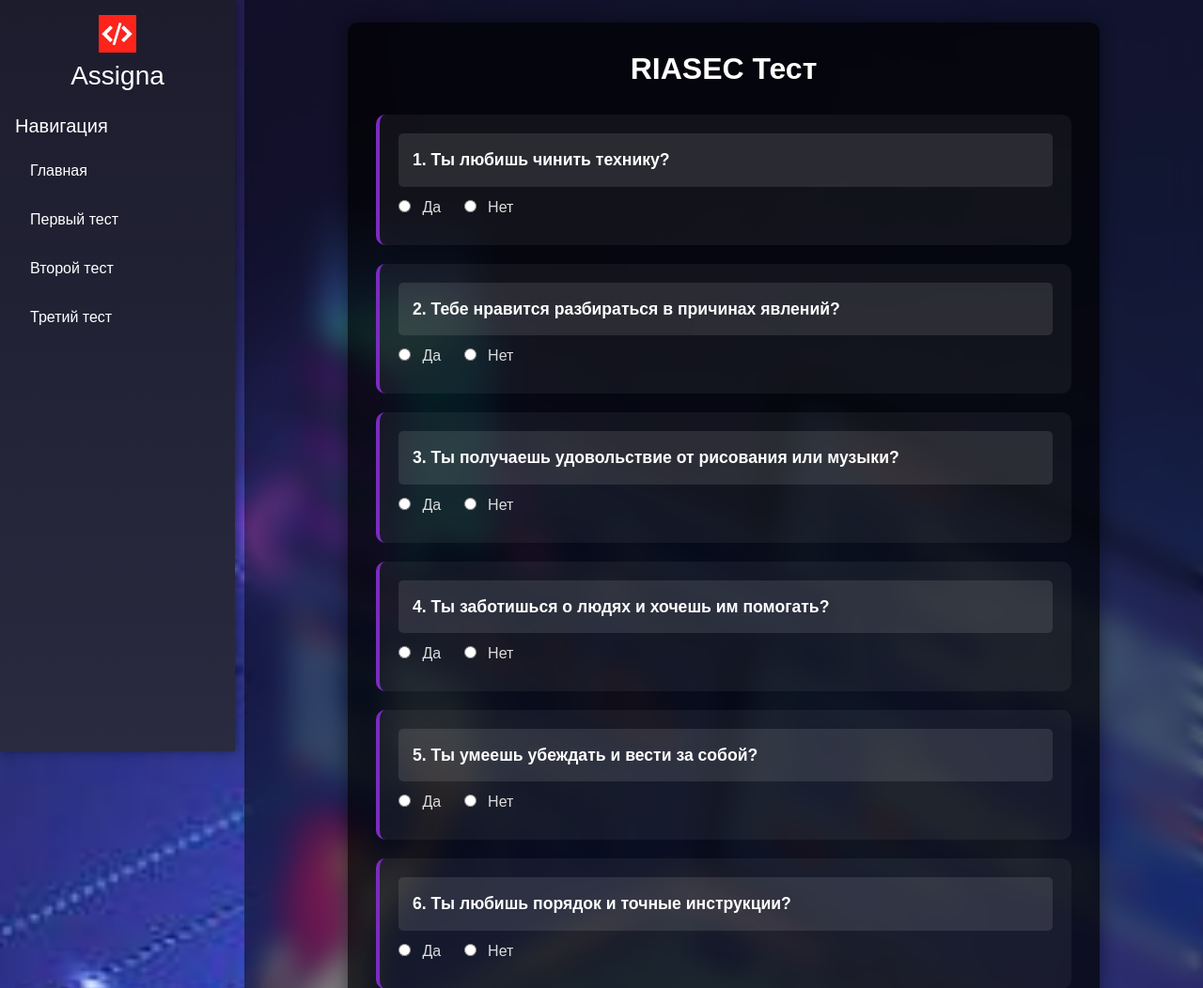
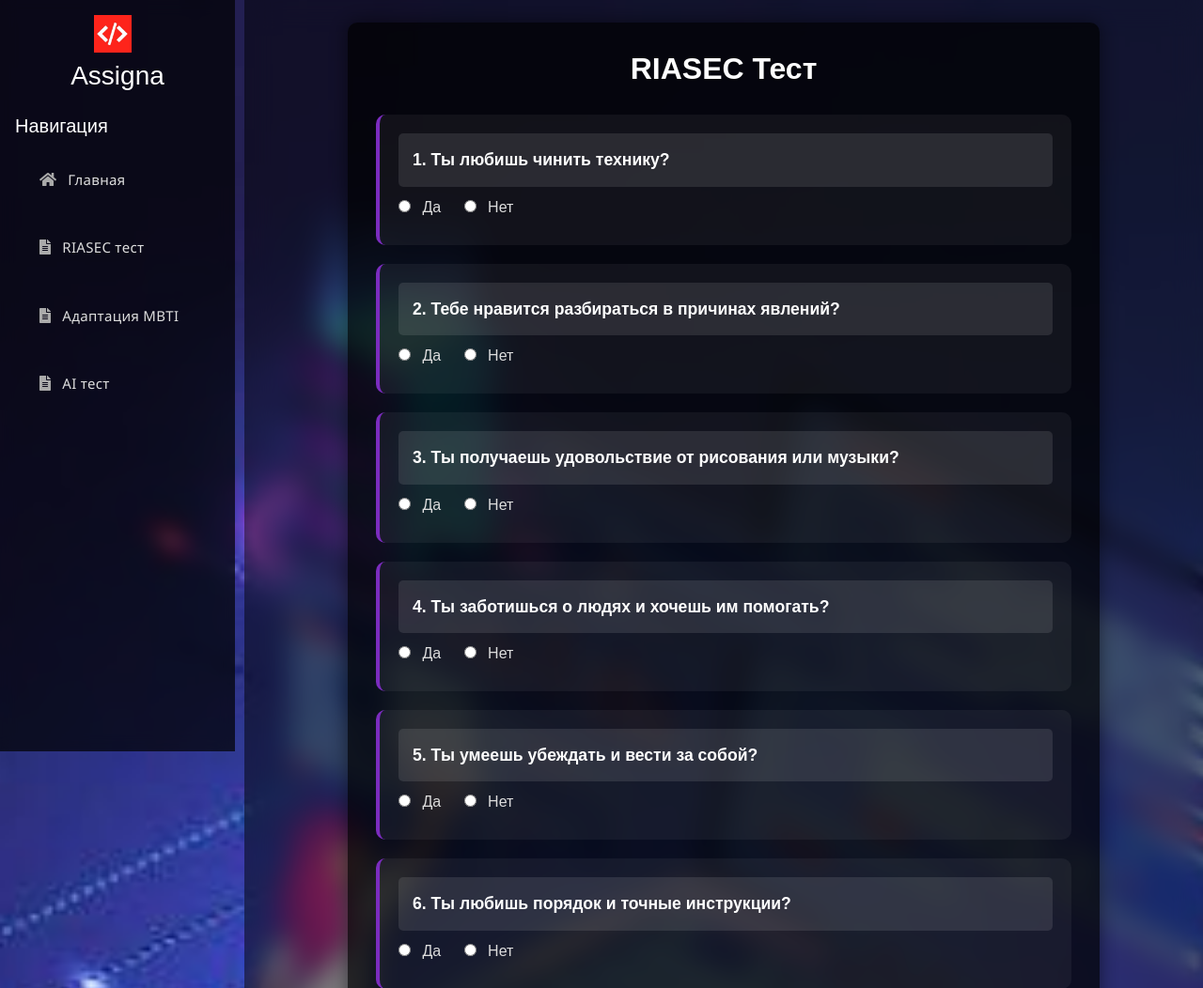
Before and after one commit to brshkins/case, a Django app: page /test1/ in a window 1280 px wide. Shown: the top 1052 px of the page at 94% size. Run offline with Django 5.2, Linux system fonts and the light colour scheme; some libraries are stand-ins or nearby versions.

Commit message:
удалены токены и добавлен третий тест

```diff
--- a/Assigna/Assigna/urls.py
+++ b/Assigna/Assigna/urls.py
@@ -1,12 +1,9 @@
 from django.contrib import admin
 from django.urls import path, include
-from main import views
 from django.conf import settings
 from django.conf.urls.static import static
 
 urlpatterns = [
     path('admin/', admin.site.urls),
-    path('', include('main.urls')),
-    path('test1/', views.test1, name='test1'),
-    path('test1_result/<int:result_id>/', views.test1_result, name='test1_result'),
+    path('', include('main.urls')),  # Подключаем все маршруты из main
 ] + static(settings.STATIC_URL, document_root=settings.STATIC_ROOT)
--- a/Assigna/main/templates/main/layout.html
+++ b/Assigna/main/templates/main/layout.html
@@ -29,11 +29,11 @@
                 <h3 class="mt-2">Assigna</h3>
             </div>
             <h5 class="mb-3">Навигация</h5>
-            <ul class="nav flex-column">
-                <li class="nav-item"><a class="nav-link text-white" href="{% url 'index' %}">Главная</a></li>
-                <li class="nav-item"><a class="nav-link text-white" href="{% url 'test1' %}">Первый тест</a></li>
-                <li class="nav-item"><a class="nav-link text-white" href="{% url 'test2' %}">Второй тест</a></li>
-                <li class="nav-item"><a class="nav-link text-white" href="{% url 'test3' %}">Третий тест</a></li>
+            <ul>
+              <li><a href="{% url 'index' %}"><i class="fas fa-home"></i> Главная</a></li>
+              <li><a href="{% url 'test1' %}"><i class="fas fa-file-alt"></i> RIASEC тест</a></li>
+              <li><a href="{% url 'test2' %}"><i class="fas fa-file-alt"></i> Адаптация MBTI</a></li>
+              <li><a href="{% url 'test3' %}"><i class="fas fa-file-alt"></i> AI тест</a></li>
             </ul>
         </aside>
 
--- a/Assigna/main/urls.py
+++ b/Assigna/main/urls.py
@@ -1,8 +1,12 @@
 from django.urls import path
 from . import views
+
 urlpatterns = [
     path('', views.index, name='index'),
     path('test1/', views.test1, name='test1'),
+    path('test1_result/<int:result_id>/', views.test1_result, name='test1_result'),
     path('test2/', views.test2, name='test2'),
-    path('test3/', views.test3,  name='test3'),
+    path('test2_result/<int:result_id>/', views.test2_result, name='test2_result'),
+    path('test3/', views.test3, name='test3'),
+    path('test3_result/<int:result_id>/', views.test3_result, name='test3_result'),
 ]
--- a/Assigna/main/views.py
+++ b/Assigna/main/views.py
@@ -1,4 +1,3 @@
-from django.shortcuts import render
 from .forms import TestForm
 import json
 from django.views.decorators.csrf import csrf_exempt
@@ -10,7 +9,13 @@ from collections import Counter
 from .models import Profession, TestResult
 from collections import defaultdict
 from .models import MBTIResult
-
+from django.shortcuts import render, redirect
+from django.views.decorators.csrf import csrf_exempt
+from .models import AIQuestionnaireResult
+from yandex_neural_api.client import YandexNeuralAPIClient
+import logging
+import re
+import os
 
 QUESTIONS = {
     1: {"text": "Ты любишь чинить технику?", "letter": "R"},
@@ -144,6 +149,20 @@ def test1(request):
 
     return render(request, 'main/test1.html', {'questions': QUESTIONS})
 
+def test1_result(request, result_id):
+    result = TestResult.objects.get(id=result_id)
+    professions = result.professions.all()
+    if result.code:
+        type_description = RIASEC_DESCRIPTIONS.get(result.code[0], '')
+    else:
+        type_description = 'Тип личности не определён'
+    return render(request, 'main/test1_result.html', {
+        'riasec_code': result.code,
+        'professions': professions,
+        'type_description': type_description
+    })
+
+
 def test2(request):
     if request.method == 'POST':
         scores = defaultdict(int)
@@ -181,18 +200,71 @@ def test2(request):
 
     return render(request, 'main/test2.html', {'questions': MBTI_QUESTIONS})
 
+def test2_result(request, result_id):
+    return render(request, 'main/test2_result.html', {})
+
+# Настройки подключения к Yandex GPT
+client = YandexNeuralAPIClient(
+    iam_token=os.getenv("YANDEX_IAM_TOKEN"),
+    folder_id=os.getenv("YANDEX_FOLDER_ID")
+)
+
+# Вопросы + анализ по GPT
 def test3(request):
-    return render(request, 'main/test3.html')
+    if request.method == 'GET':
+        prompt = (
+            "Сгенерируй 5 коротких вопросов по профориентации, каждый с 3–4 вариантами ответов. "
+            "Верни только JSON-массив: [{\"question\": \"...\", \"options\": [\"...\", \"...\"]}, ...]"
+        )
 
-def test1_result(request, result_id):
-    result = TestResult.objects.get(id=result_id)
-    professions = result.professions.all()
-    if result.code:
-        type_description = RIASEC_DESCRIPTIONS.get(result.code[0], '')
-    else:
-        type_description = 'Тип личности не определён'
-    return render(request, 'main/test1_result.html', {
-        'riasec_code': result.code,
-        'professions': professions,
-        'type_description': type_description
-    })
+        try:
+            raw_response = client.generate_text(prompt)
+            print(f'ответ от YandexGPT: \n {raw_response}')
+
+            cleaned_response = re.search(r"\[.*\]", raw_response, re.DOTALL)
+            if not cleaned_response:
+                return render(request, 'main/test3_error.html', {"error": "Ответ ИИ не содержит JSON-массив"})
+
+            questions = json.loads(cleaned_response.group(0))
+        except Exception as e:
+            return render(request, 'main/test3_error.html', {"error": str(e)})
+
+        return render(request, 'main/test3.html', {'questions': questions})
+
+    elif request.method == 'POST':
+        answers = {}
+        for key, value in request.POST.items():
+            if key.startswith("answer_"):
+                answers[key] = value
+
+        formatted_answers = "\n".join([f"{k}: {v}" for k, v in answers.items()])
+
+        analysis_prompt = (
+            f"Пользователь ответил так:\n{formatted_answers}\n\n"
+            "Сделай вывод о типе личности, опиши его кратко, и предложи список из 3–5 профессий. "
+            "Верни только JSON, без пояснений: {\"type\": \"...\", \"description\": \"...\", \"professions\": [\"...\", ...]}"
+        )
+        print('prompt для анализа: \n', analysis_prompt)
+
+        try:
+            result_raw = client.generate_text(analysis_prompt)
+            print(f'ответ от GPT: \n {result_raw}')
+            result_data = json.loads(result_raw.strip('` \n'))
+        except Exception as e:
+            return render(request, 'main/test3_error.html', {"error": str(e)})
+
+        result = AIQuestionnaireResult.objects.create(
+            answers=answers,
+            result_type=result_data.get("type", "Не определён"),
+            description=result_data.get("description", ""),
+            professions=result_data.get("professions", [])
+        )
+
+        print('ответы:', answers)
+        print('результат от гпт:', result_data)
+        return redirect('test3_result', result_id=result.id)
+
+# Отображение результата
+def test3_result(request, result_id):
+    result = AIQuestionnaireResult.objects.get(id=result_id)
+    return render(request, 'main/test3_result.html', {'result': result})
--- a/Assigna/static/main/css/main.css
+++ b/Assigna/static/main/css/main.css
@@ -29,6 +29,18 @@ body, html {
     filter: blur(8px);
     z-index: -1;
 }
+
+aside {
+    width: 250px;
+    padding: 20px;
+    background-color: rgba(0, 0, 0, 0.6);
+    color: white;
+    height: 100vh;
+    position: fixed;
+    z-index: 10;
+}
+
+/* Основной контент */
 main {
     flex: 1;
     padding: 40px;
@@ -41,67 +53,42 @@ main {
     min-height: 100vh;
 }
 
-/* Сайдбар: фон, граница, шрифт */
-aside {
-    width: 250px;
-    padding: 30px 20px;
-    background: linear-gradient(180deg, #1c1c2d, #2a2a40);
-    color: white;
-    height: 100vh;
-    position: fixed;
-    z-index: 10;
-    box-shadow: 2px 0 10px rgba(0, 0, 0, 0.4);
-}
-
-/* Заголовок "Навигация" */
-aside h2 {
-    font-size: 1.2rem;
-    margin-top: 30px;
-    margin-bottom: 15px;
-    text-transform: uppercase;
-    letter-spacing: 1px;
-    color: #aaa;
-}
-
-/* Ссылки навигации */
+/* Навигация */
 aside ul {
     list-style: none;
     padding: 0;
-    margin: 0;
-}
-
-aside ul li {
-    margin-bottom: 12px;
 }
 
 aside ul a {
     text-decoration: none;
-    color: #fff;
+    color: white;
     display: block;
-    padding: 10px 15px;
-    border-radius: 6px;
-    transition: background 0.3s, transform 0.2s;
 }
 
-aside ul a:hover {
-    background-color: #6f42c1;
-    transform: translateX(4px);
-    color: #fff;
+aside ul li {
+    margin-bottom: 10px;
+    padding: 8px;
+    border-radius: 4px;
+    transition: background-color 0.3s;
 }
 
-/* Логотип и заголовок */
+aside ul li:hover {
+    background-color: rgba(255, 255, 255, 0.1);
+}
+
+/* Логотип */
 .logo {
-    font-size: 1.7rem;
+    font-size: 1.5rem;
     font-weight: bold;
-    display: flex;
-    align-items: center;
-    gap: 10px;
-    margin-bottom: 25px;
+    display: block;
+    margin-bottom: 20px;
 }
 
 aside img {
     width: 40px;
     height: 40px;
+    vertical-align: middle;
+    margin-right: 10px;
 }
 
 /* Стили для страницы test1 */
@@ -132,7 +119,7 @@ aside img {
 
 /* Стили формы */
 .test1-form {
-    margin-top: 20px;
+    margin-top: 20px;в
 }
 
 .test1-form p {
@@ -357,3 +344,78 @@ aside img {
     margin-bottom: 25px;
     box-shadow: 0 0 10px rgba(0, 0, 0, 0.2);
 }
+
+/* Стилизация ссылок в навигации */
+aside ul li {
+    margin-bottom: 15px;
+    border-left: 4px solid transparent;
+    transition: all 0.3s ease;
+}
+
+aside ul li:hover {
+    border-left: 4px solid #8e44ad;
+}
+
+aside ul a {
+    display: flex;
+    align-items: center;
+    padding: 8px 12px;
+    color: #eee;
+    font-weight: 500;
+    text-decoration: none;
+    transition: all 0.3s ease;
+}
+
+aside ul a:hover {
+    color: #fff;
+}
+
+aside ul a i {
+    margin-right: 10px;
+    font-size: 1rem;
+    color: #bbb;
+    transition: color 0.3s;
+}
+
+aside ul a:hover i {
+    color: #fff;
+}
+
+aside ul a {
+    display: flex;
+    align-items: center;
+    padding: 10px 14px;
+    color: #ddd;
+    font-weight: 400;
+    font-family: 'Segoe UI', sans-serif;
+    font-size: 15px;
+    letter-spacing: 0.3px;
+    text-decoration: none;
+    border-radius: 6px;
+    transition: all 0.3s ease;
+}
+
+aside ul a:hover {
+    color: #fff;
+}
+
+aside ul li {
+    margin-bottom: 14px;
+    border-left: 4px solid transparent;
+    transition: all 0.3s ease;
+}
+
+aside ul li:hover {
+    border-left: 4px solid #9b59b6;
+}
+
+aside ul a i {
+    margin-right: 12px;
+    font-size: 16px;
+    color: #aaa;
+    transition: color 0.3s;
+}
+
+aside ul a:hover i {
+    color: #fff;
+}
```
Also changed, not shown: Assigna/main/models.py (+10 -0 lines), Assigna/main/templates/main/test3.html (+21 -14 lines), Assigna/main/templates/main/test3_error.html (added, +11 -0 lines), Assigna/main/templates/main/test3_result.html (added, +25 -0 lines), Assigna/main/migrations/0001_initial.py (added), Assigna/main/migrations/0002_mbtiresult.py (added), Assigna/main/migrations/0003_aiquestionnaireresult.py (added), Assigna/main/migrations/__init__.py (deleted), 1 other file.
